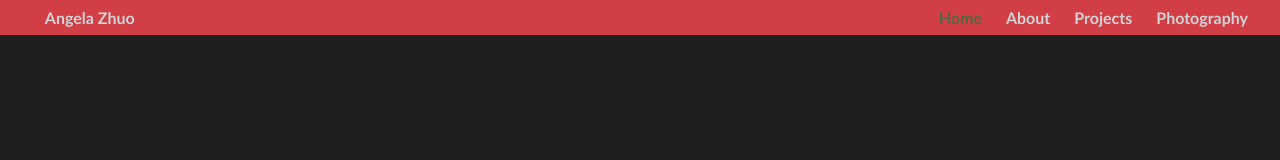
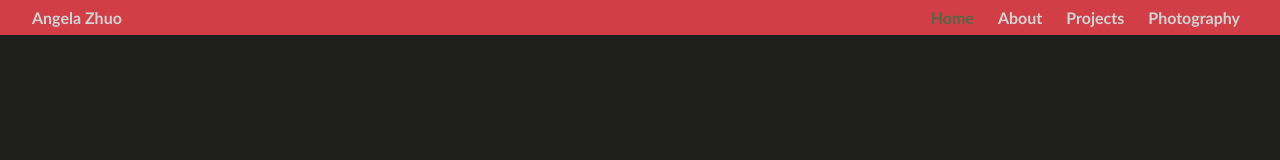
Before and after one commit to angelala3252/portfolio, a React (Create React App) app in the folder frontend/portfolio/: page /#/home in a window 1280 px wide. Shown: the top 160 px of the page. Built offline with nearby package versions, Linux system fonts and the light colour scheme.

Commit message:
fix margins

```diff
--- a/frontend/portfolio/src/style.css
+++ b/frontend/portfolio/src/style.css
@@ -84,13 +84,13 @@ nav a.active {
 }
 
 #left {
-  margin-left: 2.8rem;
+  margin-left: 2rem;
   font-weight: 800;
   font-size: 1rem;
 }
 
 #right {
-  margin-right: 1.5rem;
+  margin-right: 2rem;
 }
 
 h1, p {
```
